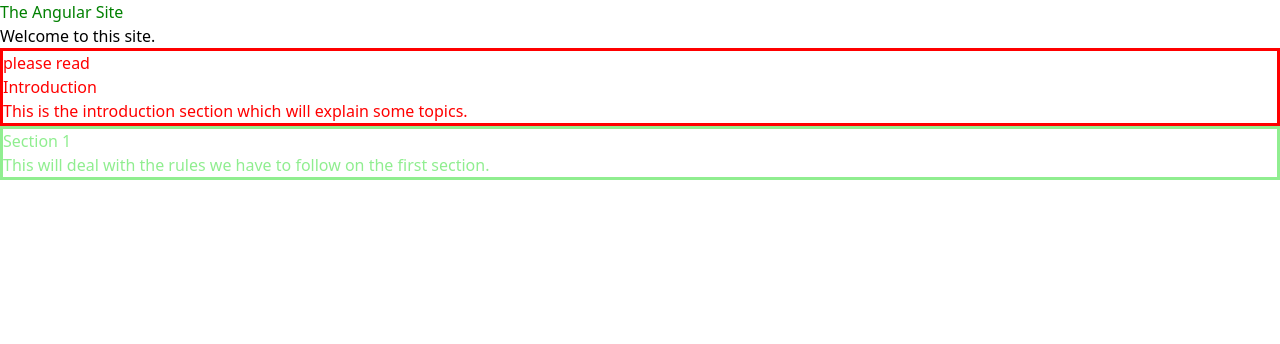
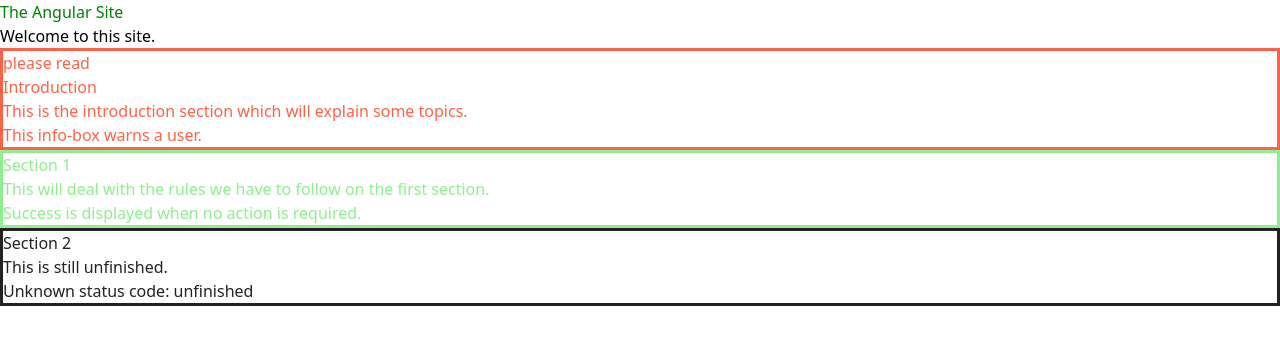
Before and after one commit to edwardtanguay/et672-angular-site, an Angular app: page / in a window 1280 px wide. Shown: the top 344 px of the page. Built offline with nearby package versions, Linux system fonts and the light colour scheme.

Commit message:
ngswitch

```diff
--- a/src/app/app.component.html
+++ b/src/app/app.component.html
@@ -6,8 +6,15 @@
 	body="This is the introduction section which will explain some topics."
 	status="danger"
 ></app-info-box>
+
 <app-info-box
 	title="Section 1"
 	body="This will deal with the rules we have to follow on the first section."
 	status="success"
 ></app-info-box>
+
+<app-info-box
+	title="Section 2"
+	status="unfinished"
+	body="This is still unfinished."
+></app-info-box>
--- a/src/app/info-box/info-box.component.html
+++ b/src/app/info-box/info-box.component.html
@@ -1,5 +1,13 @@
-<div class="mt-4 bg-green-800 p-3 w-80 rounded shadow-lg shadow-gray-700" [ngStyle]="{'color': color, 'border': '3px solid ' + color}">
+<div
+	class="mt-4 bg-green-800 p-3 w-80 rounded shadow-lg shadow-gray-700"
+	[ngStyle]="{ color: color, border: '3px solid ' + color }"
+>
 	<div *ngIf="status === 'danger'" class="text-xl">please read</div>
-	<h2 class="text-3xl text-yellow-400">{{title}}</h2>
-	<p class="text-xl italic text-gray-300">{{body}}</p>
+	<h2 class="text-3xl text-yellow-400">{{ title }}</h2>
+	<p class="text-xl italic text-gray-300">{{ body }}</p>
+	<div [ngSwitch]="status" class="border-t border-green-900 mt-5 pt-2">
+		<span *ngSwitchCase="'danger'">This info-box warns a user.</span>
+		<span *ngSwitchCase="'success'">Success is displayed when no action is required.</span>
+		<span *ngSwitchDefault>Unknown status code: {{ status }}</span>
+	</div>
 </div>
--- a/src/app/info-box/info-box.component.ts
+++ b/src/app/info-box/info-box.component.ts
@@ -16,6 +16,6 @@
 	color = '';
 
 	ngOnInit() {
-		this.color = this.status === 'danger' ? 'red' : 'lightgreen';
+		this.color = this.status === 'danger' ? 'tomato' : this.status === 'success' ? 'lightgreen' : '#222';
 	}
 }
```
